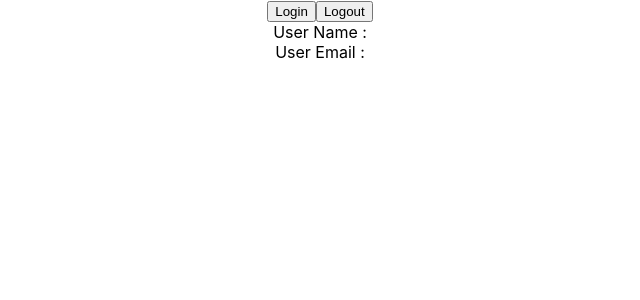
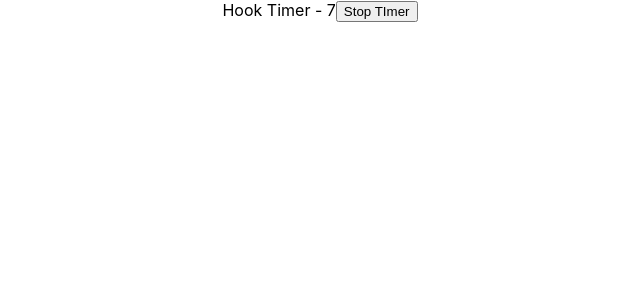
Before and after one commit to sivasaraa/react-typscript, a React (Create React App) app: page / in a window 1280 px wide. Shown: the top 300 px of the page, without its empty margins (320-960 px from the left). Built offline with nearby package versions, Linux system fonts and the light colour scheme.

Commit message:
implemented useRef

```diff
--- a/src/App.tsx
+++ b/src/App.tsx
@@ -13,6 +13,8 @@ import { Counter } from './Component/State/Counter';
 import { ThemeContext } from './Component/State/Context/ThemeContext';
 import { Box } from './Component/State/Context/Box';
 import { UserContext } from './Component/State/Context/UserContext';
+import { DomRef } from './Component/Ref/DomRef';
+import { MutableRef } from './Component/Ref/MutableRef';
 
 function App() {
   return (
@@ -29,9 +31,11 @@ function App() {
       {/* <ThemeContext>
         <Box />
       </ThemeContext> */}
-      <UserContext>
+      {/* <UserContext>
         <User />
-      </UserContext>
+      </UserContext> */}
+      {/* <DomRef /> */}
+      <MutableRef />
     </div>
   );
 }
--- /dev/null
+++ b/src/Component/Ref/DomRef.tsx
@@ -0,0 +1,16 @@
+import { useEffect, useRef } from "react"
+
+export const DomRef = () => {
+
+    const domref = useRef<HTMLInputElement | null>(null)
+
+    useEffect(() => {
+        domref.current?.focus()
+    })
+
+    return (
+        <div>
+            <input type="text" ref={domref}/>
+        </div>
+    )
+}
--- /dev/null
+++ b/src/Component/Ref/MutableRef.tsx
@@ -0,0 +1,29 @@
+import { count } from "console"
+import { useEffect, useRef, useState } from "react"
+
+
+export const MutableRef = () => {
+    const [timer, setTimer] = useState(0)
+
+    const mutref = useRef<number>()
+
+    const stopTimer = () => {
+        window.clearInterval(mutref.current)
+    }
+
+    useEffect(() => {
+        mutref.current = window.setInterval(() => {
+            setTimer((timer) => timer + 1)
+        },1000)
+        return () => {
+            stopTimer()
+        }
+    },[])
+
+    return (
+        <div>
+            Hook Timer - {timer}
+            <button onClick={stopTimer}>Stop TImer</button>
+        </div>
+    )
+}
```
